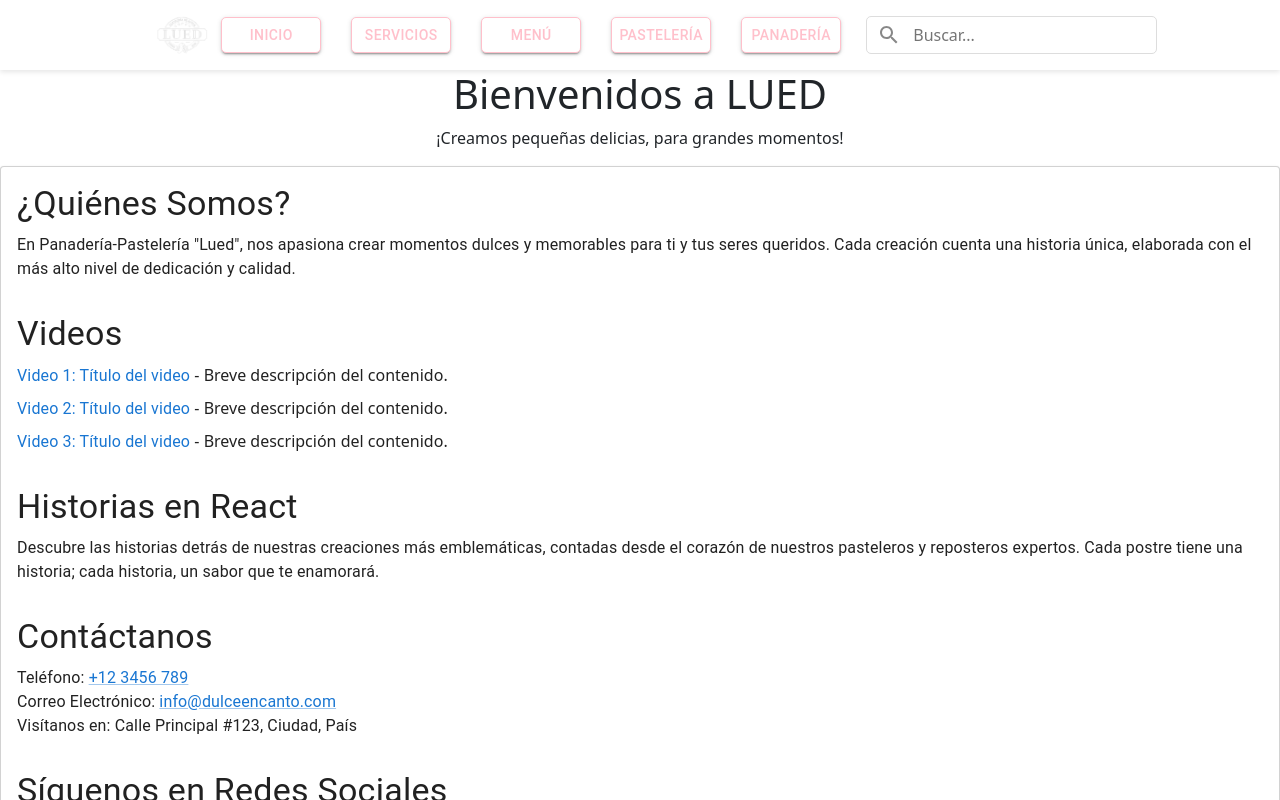
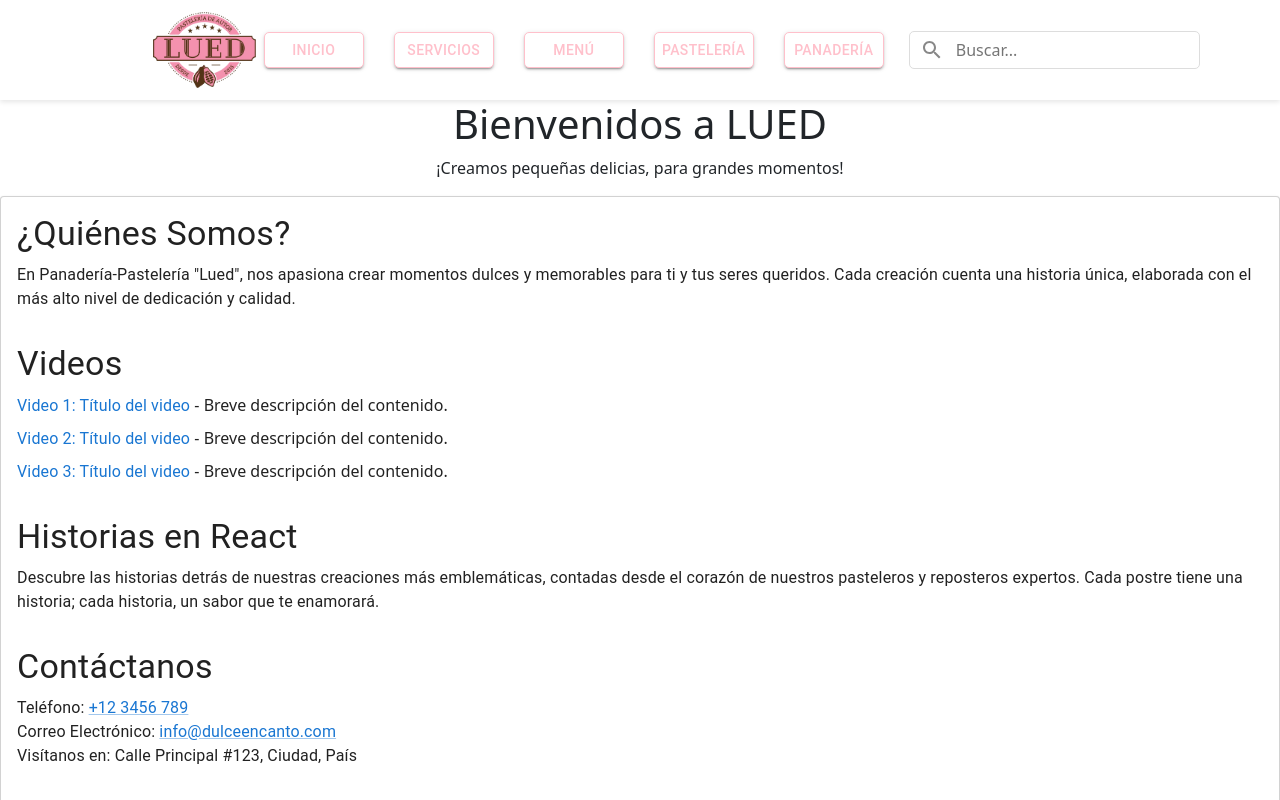
Before and after one commit to luedP/Lued, a React (Vite) app in the folder web-lued/: page / in a window 1280 px wide. Shown: the top 800 px of the page. Built offline with nearby package versions, Linux system fonts and the light colour scheme.

Commit message:
ajsute de logo

```diff
--- a/web-lued/src/layouts/header.jsx
+++ b/web-lued/src/layouts/header.jsx
@@ -2,7 +2,7 @@ import { Link, NavLink } from "react-router-dom";
 import { useContext } from 'react';
 import { SearchContext } from "../components/context/SearchContext";
 import './header.scss';
-import logo from '../layouts/logo-blanco-sinfondo.png';
+import logo from '../layouts/Lued_Logo-.png';
 import { Button } from '@mui/material';
 import SearchIcon from '@mui/icons-material/Search';
 
--- a/web-lued/src/layouts/header.scss
+++ b/web-lued/src/layouts/header.scss
@@ -12,7 +12,7 @@
   z-index: 1000;
 
   &__logo img {
-    height: 50px;
+    height: 80px;
   }
 
   &__nav {
@@ -79,5 +79,5 @@
   }
 }
 .main-content {
-  margin-top: 70px; // Adjust this value based on the height of your header
+  margin-top: 100px; // Adjust this value based on the height of your header
 }
```
